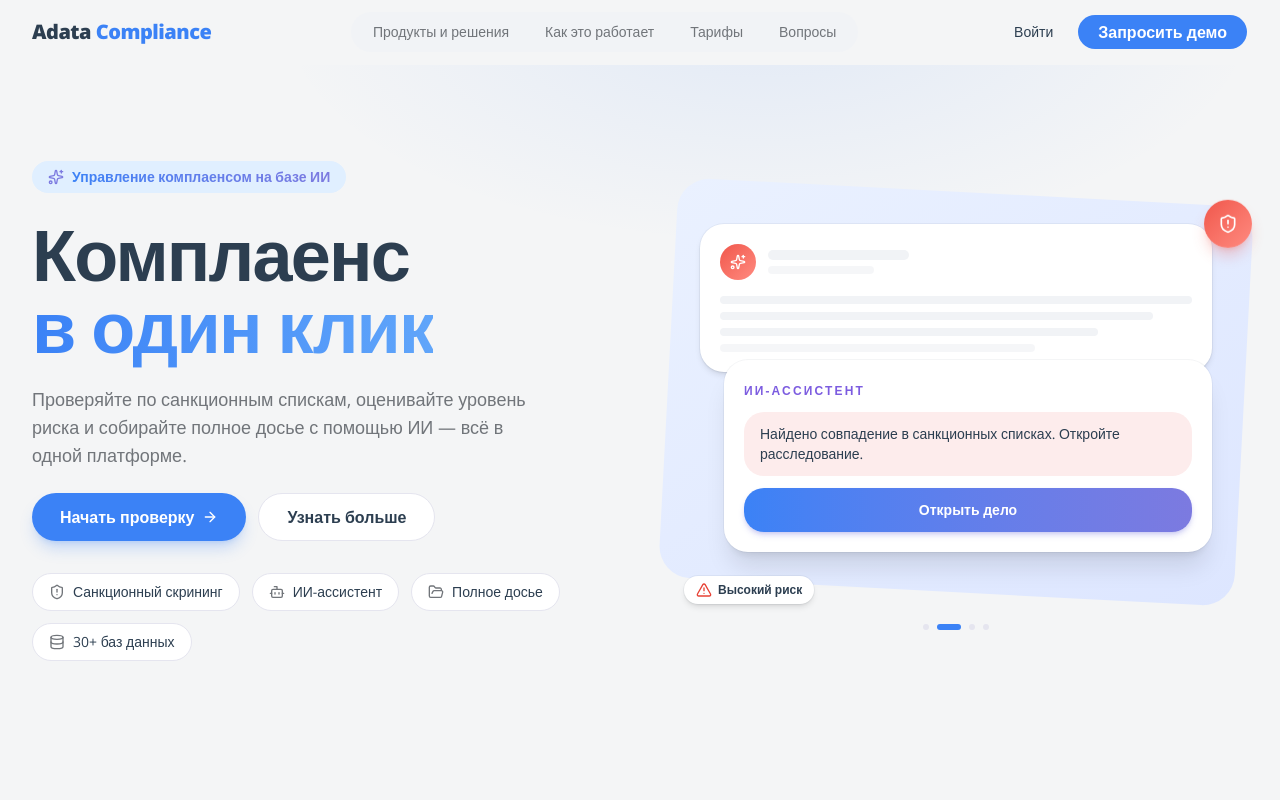
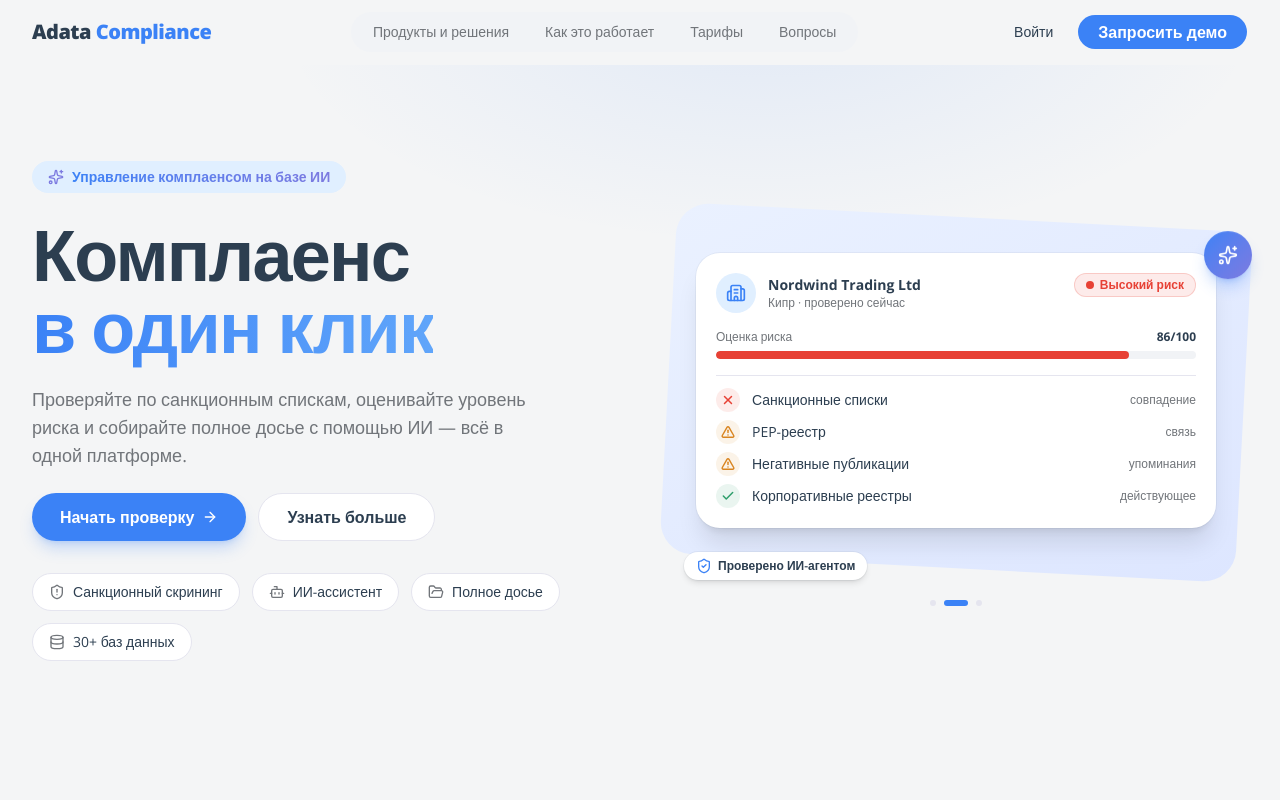
Before and after one commit to dzhmnklva012/-e-analytic, a Next.js app in the folder compliance-landing/: page / in a window 1280 px wide. Shown: the top 800 px of the page. Built offline with nearby package versions, Linux system fonts and the light colour scheme.

Commit message:
Auto-update: hero-illustration.tsx

```diff
--- a/compliance-landing/src/components/landing/hero-illustration.tsx
+++ b/compliance-landing/src/components/landing/hero-illustration.tsx
@@ -1,77 +1,72 @@
 "use client";
 
 import * as React from "react";
-import {
-  Sparkles,
-  Briefcase,
-  ShieldCheck,
-  ShieldAlert,
-  Globe2,
-  Scale,
-  Search,
-  AlertTriangle,
-} from "lucide-react";
+import { Sparkles, ShieldCheck, Check, AlertTriangle, X, Building2 } from "lucide-react";
 import type { LucideIcon } from "lucide-react";
 import { cn } from "@/lib/utils";
+import { RiskBadge } from "./risk-badge";
+import type { RiskLevel } from "@/lib/screening";
 
+type SourceStatus = "ok" | "warn" | "bad";
+type Source = { label: string; note: string; status: SourceStatus };
 type Slide = {
-  badgeIcon: LucideIcon;
-  grad: string;
-  glow: string;
-  bubble: string;
-  message: string;
-  button: string;
-  chipIcon: LucideIcon;
-  chipColor: string;
-  chipText: string;
+  company: string;
+  country: string;
+  level: RiskLevel;
+  score: number;
+  sources: Source[];
 };
 
 const slides: Slide[] = [
   {
-    badgeIcon: Briefcase,
-    grad: "from-[#7c7ae0] to-[#a78bfa]",
-    glow: "shadow-[#7c7ae0]/30",
-    bubble: "bg-[#f1effb]",
-    message: "Анализ завершён. Рисков не обнаружено. Контрагент благонадёжен.",
-    button: "Открыть досье",
-    chipIcon: ShieldCheck,
-    chipColor: "text-success",
-    chipText: "Проверено ИИ",
+    company: "ТОО «Альфа Логистик»",
+    country: "Казахстан",
+    level: "low",
+    score: 18,
+    sources: [
+      { label: "Санкционные списки", note: "чисто", status: "ok" },
+      { label: "PEP-реестр", note: "нет", status: "ok" },
+      { label: "Негативные публикации", note: "чисто", status: "ok" },
+      { label: "Корпоративные реестры", note: "действующее", status: "ok" },
+    ],
   },
   {
-    badgeIcon: ShieldAlert,
-    grad: "from-[#f0564b] to-[#ff8a80]",
-    glow: "shadow-[#f0564b]/30",
-    bubble: "bg-[#fdecec]",
-    message: "Найдено совпадение в санкционных списках. Откройте расследование.",
-    button: "Открыть дело",
-    chipIcon: AlertTriangle,
-    chipColor: "text-destructive",
-    chipText: "Высокий риск",
+    company: "Nordwind Trading Ltd",
+    country: "Кипр",
+    level: "high",
+    score: 86,
+    sources: [
+      { label: "Санкционные списки", note: "совпадение", status: "bad" },
+      { label: "PEP-реестр", note: "связь", status: "warn" },
+      { label: "Негативные публикации", note: "упоминания", status: "warn" },
+      { label: "Корпоративные реестры", note: "действующее", status: "ok" },
+    ],
   },
   {
-    badgeIcon: Globe2,
-    grad: "from-[#3b82f6] to-[#60a5fa]",
-    glow: "shadow-primary/30",
-    bubble: "bg-[#eaf2ff]",
-    message: "Проверено по 30+ базам: OFAC, EU, UN. Совпадений не найдено.",
-    button: "Полное досье",
-    chipIcon: Globe2,
-    chipColor: "text-primary",
-    chipText: "30+ источников",
-  },
-  {
-    badgeIcon: Scale,
-    grad: "from-[#d98521] to-[#f6b14a]",
-    glow: "shadow-[#d98521]/30",
-    bubble: "bg-[#fdf3e6]",
-    message: "Обнаружена связь с публичным лицом (PEP). Требуется решение.",
-    button: "Принять решение",
-    chipIcon: Search,
-    chipColor: "text-warning",
-    chipText: "PEP-связь",
+    company: "GAZPROMBANK",
+    country: "Казахстан",
+    level: "medium",
+    score: 54,
+    sources: [
+      { label: "Санкционные списки", note: "чисто", status: "ok" },
+      { label: "PEP-реестр", note: "связь", status: "warn" },
+      { label: "Негативные публикации", note: "чисто", status: "ok" },
+      { label: "Корпоративные реестры", note: "действующее", status: "ok" },
+    ],
   },
 ];
+
+const barClass: Record<RiskLevel, string> = {
+  low: "bg-risk-low",
+  medium: "bg-risk-medium",
+  high: "bg-risk-high",
+};
+
+const statusMeta: Record<SourceStatus, { icon: LucideIcon; color: string; bg: string }> = {
+  ok: { icon: Check, color: "text-success", bg: "bg-success/10" },
+  warn: { icon: AlertTriangle, color: "text-warning", bg: "bg-warning/10" },
+  bad: { icon: X, color: "text-destructive", bg: "bg-destructive/10" },
+};
 
 export function HeroIllustration() {
   const [active, setActive] = React.useState(0);
@@ -80,13 +75,11 @@ export function HeroIllustration() {
   React.useEffect(() => {
     if (paused) return;
     if (window.matchMedia("(prefers-reduced-motion: reduce)").matches) return;
-    const id = setTimeout(() => setActive((a) => (a + 1) % slides.length), 4500);
+    const id = setTimeout(() => setActive((a) => (a + 1) % slides.length), 5000);
     return () => clearTimeout(id);
   }, [active, paused]);
 
   const s = slides[active];
-  const BadgeIcon = s.badgeIcon;
-  const ChipIcon = s.chipIcon;
 
   return (
     <div className="mx-auto w-full max-w-xl">
@@ -95,68 +88,71 @@ export function HeroIllustration() {
         onMouseEnter={() => setPaused(true)}
         onMouseLeave={() => setPaused(false)}
       >
-        {/* tilted soft-blue backdrop panel */}
-        <div
-          className="absolute inset-0 rotate-3 rounded-[2rem] bg-gradient-to-br from-[#eaf1ff] to-[#dde6ff]"
-          aria-hidden="true"
-        />
+        {/* tilted soft-blue backdrop + faint stacked card for depth */}
+        <div className="absolute inset-0 rotate-3 rounded-[2rem] bg-gradient-to-br from-[#eaf1ff] to-[#dde6ff]" aria-hidden="true" />
+        <div className="absolute inset-x-8 top-10 bottom-12 rounded-2xl bg-card/60 blur-[1px]" aria-hidden="true" />
 
         {/* slide (re-mounts on change → entrance animation replays) */}
         <div key={active} className="relative" aria-hidden="true">
-          {/* badge */}
-          <div
-            className={cn(
-              "animate-hero-badge absolute -right-2 top-3 z-20 grid size-12 place-items-center rounded-full bg-gradient-to-br text-white shadow-lg",
-              s.grad,
-              s.glow,
-            )}
-          >
-            <BadgeIcon className="size-5" />
+          {/* AI agent badge */}
+          <div className="animate-hero-badge absolute -right-2 top-4 z-20 grid size-12 place-items-center rounded-full bg-gradient-to-br from-[#3b82f6] to-[#7c7ae0] text-white shadow-lg shadow-primary/30">
+            <Sparkles className="size-5" />
           </div>
 
-          {/* cards */}
-          <div className="relative z-10 px-6 pt-8 pb-10 sm:px-8">
-            {/* document card */}
-            <div className="animate-hero-rise rounded-2xl bg-card p-5 shadow-md ring-1 ring-foreground/5">
-              <div className="flex items-center gap-3">
-                <span className={cn("grid size-9 shrink-0 place-items-center rounded-xl bg-gradient-to-br text-white", s.grad)}>
-                  <Sparkles className="size-4" />
+          <div className="relative z-10 px-5 pt-9 pb-10 sm:px-7">
+            {/* dossier card */}
+            <div className="animate-hero-rise flex flex-col gap-4 rounded-2xl bg-card p-5 shadow-xl ring-1 ring-foreground/5">
+              {/* header */}
+              <div className="flex items-start justify-between gap-3">
+                <div className="flex min-w-0 items-center gap-3">
+                  <span className="grid size-10 shrink-0 place-items-center rounded-xl bg-secondary text-primary">
+                    <Building2 className="size-5" />
+                  </span>
+                  <span className="flex min-w-0 flex-col">
+                    <span className="truncate text-sm font-bold text-foreground">{s.company}</span>
+                    <span className="text-xs text-muted-foreground">{s.country} · проверено сейчас</span>
+                  </span>
+                </div>
+                <RiskBadge level={s.level} />
+              </div>
+
+              {/* risk score */}
+              <div className="flex flex-col gap-1.5">
+                <div className="flex items-center justify-between text-xs">
+                  <span className="font-medium text-muted-foreground">Оценка риска</span>
+                  <span className="font-bold text-foreground">{s.score}/100</span>
+                </div>
+                <span className="h-2 w-full overflow-hidden rounded-full bg-muted">
+                  <span
+                    className={cn("block h-full rounded-full", barClass[s.level])}
+                    style={{ width: `${s.score}%` }}
+                  />
                 </span>
-                <div className="flex flex-1 flex-col gap-1.5">
-                  <span className="skeleton-shimmer block h-2.5 w-1/3 rounded-full bg-muted" />
-                  <span className="skeleton-shimmer block h-2 w-1/4 rounded-full bg-muted/70" style={{ animationDelay: "0.3s" }} />
-                </div>
               </div>
-              <div className="mt-4 flex flex-col gap-2">
-                <span className="skeleton-shimmer block h-2 w-full rounded-full bg-muted" style={{ animationDelay: "0.15s" }} />
-                <span className="skeleton-shimmer block h-2 w-11/12 rounded-full bg-muted" style={{ animationDelay: "0.3s" }} />
-                <span className="skeleton-shimmer block h-2 w-4/5 rounded-full bg-muted" style={{ animationDelay: "0.45s" }} />
-                <span className="skeleton-shimmer block h-2 w-2/3 rounded-full bg-muted/70" style={{ animationDelay: "0.6s" }} />
-              </div>
-            </div>
 
-            {/* AI assistant result card (overlapping) */}
-            <div
-              className="animate-hero-rise relative z-10 -mt-3 ml-6 rounded-2xl bg-card p-5 shadow-xl ring-1 ring-foreground/5"
-              style={{ animationDelay: "0.22s" }}
-            >
-              <span className="text-xs font-bold tracking-[0.18em] text-[#7c5ce0]">ИИ-АССИСТЕНТ</span>
-              <p className={cn("mt-3 flex min-h-[3.5rem] items-center rounded-xl px-4 py-3 text-sm text-foreground", s.bubble)}>
-                {s.message}
-              </p>
-              <div className="mt-3 grid h-11 w-full place-items-center rounded-xl bg-gradient-to-r from-[#3b82f6] to-[#7c7ae0] text-sm font-semibold text-white shadow-md shadow-[#7c7ae0]/30">
-                {s.button}
-              </div>
+              {/* source verdicts */}
+              <ul className="flex flex-col gap-2 border-t border-border pt-3">
+                {s.sources.map((src) => {
+                  const m = statusMeta[src.status];
+                  const Icon = m.icon;
+                  return (
+                    <li key={src.label} className="flex items-center gap-3">
+                      <span className={cn("grid size-6 shrink-0 place-items-center rounded-md", m.bg)}>
+                        <Icon className={cn("size-3.5", m.color)} strokeWidth={2.5} />
+                      </span>
+                      <span className="flex-1 truncate text-sm text-foreground">{src.label}</span>
+                      <span className="text-xs font-medium text-muted-foreground">{src.note}</span>
+                    </li>
+                  );
+                })}
+              </ul>
             </div>
           </div>
 
-          {/* verified / risk chip */}
-          <div
-            className="animate-hero-pop absolute -bottom-3 left-4 z-20 inline-flex items-center gap-1.5 rounded-full bg-card px-3 py-1.5 text-xs font-semibold text-foreground shadow-md ring-1 ring-foreground/5"
-            style={{ animationDelay: "0.55s" }}
-          >
-            <ChipIcon className={cn("size-4", s.chipColor)} />
-            {s.chipText}
+          {/* AI-verified chip */}
+          <div className="animate-hero-pop absolute -bottom-3 left-4 z-20 inline-flex items-center gap-1.5 rounded-full bg-card px-3 py-1.5 text-xs font-semibold text-foreground shadow-md ring-1 ring-foreground/5" style={{ animationDelay: "0.5s" }}>
+            <ShieldCheck className="size-4 text-primary" />
+            Проверено ИИ-агентом
           </div>
         </div>
       </div>
@@ -168,7 +164,7 @@ export function HeroIllustration() {
             key={i}
             type="button"
             onClick={() => setActive(i)}
-            aria-label={`Пример проверки ${i + 1}: ${slide.chipText}`}
+            aria-label={`Результат проверки ${i + 1}: ${slide.company}`}
             aria-current={i === active}
             className={cn(
               "h-1.5 rounded-full transition-all focus-visible:ring-3 focus-visible:ring-ring/40 focus-visible:outline-none",
```
